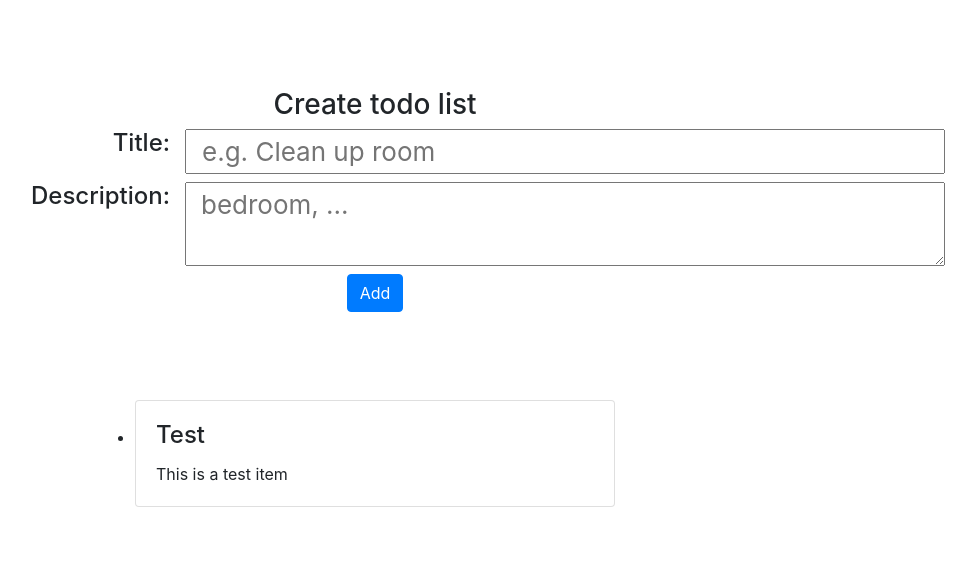
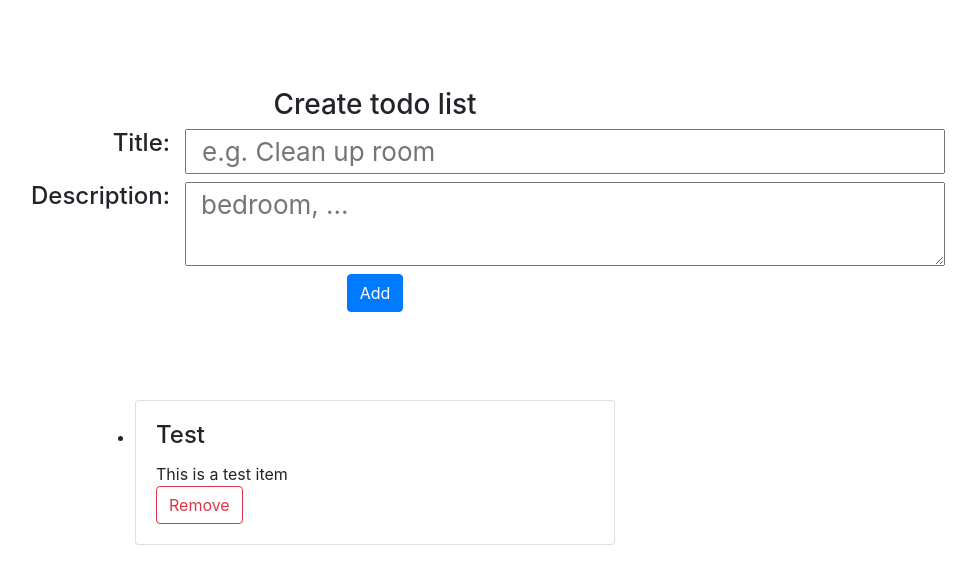
Before and after one commit to AudreyBehiels/Redux-ToolKit-demo, a React (Create React App) app: page / in a window 1280 px wide. Shown: the top 584 px of the page, without its empty margins (265-1241 px from the left). Built offline with nearby package versions, Linux system fonts and the light colour scheme.

Commit message:
Create remove item action, reducer, onClick func

```diff
--- a/src/app/components/TodoItem.tsx
+++ b/src/app/components/TodoItem.tsx
@@ -1,18 +1,34 @@
 import React, { FC } from 'react';
 import { TodoItemType } from '../types';
+import { useAppDispatch } from '../hooks';
+import { removeTodoItemAction } from '../redux/actions';
 
 type PropsType = {
     item: TodoItemType;
 };
 
 const TodoItem: FC<PropsType> = (props) => {
-    const { title, description } = props.item;
+
+    const dispatch = useAppDispatch();
+    const { id, title, description } = props.item;
+
+    // Removes item from list
+    const onRemoveAction = (id: string): void => {
+        dispatch(removeTodoItemAction({ id }));
+    };
 
     return (
         <div className="card" style={{ width: '30rem' }}>
             <div className="card-body">
                 <h4 className="card-title">{title}</h4>
                 <div className="card-text">{description}</div>
+                <button
+                    type="button"
+                    className="btn btn-outline-danger"
+                    onClick={() => onRemoveAction(id!)}
+                >
+                    Remove
+                </button>
             </div>
         </div>
     );
--- a/src/app/redux/actions/ListActions.ts
+++ b/src/app/redux/actions/ListActions.ts
@@ -2,9 +2,15 @@ import { createAction } from "@reduxjs/toolkit";
 
 export enum TodoListActions {
     ADD_ITEM = 'list/add-item',
+    REMOVE_ITEM = 'list/remove-item',
 };
 
 export type AddTodoItemActionType = { type: TodoListActions.ADD_ITEM, payload: { title: string, description: string }};
 export const addTodoItemAction = createAction<{ title: string, description: string }, TodoListActions.ADD_ITEM>(TodoListActions.ADD_ITEM);
 
-export type ToDoListActionsType = AddTodoItemActionType;
+export type RemoveTodoItemActionType = { type: TodoListActions.REMOVE_ITEM, payload: { id: string }};
+export const removeTodoItemAction = createAction<{id: string}, TodoListActions.REMOVE_ITEM>(TodoListActions.REMOVE_ITEM);
+
+export type ToDoListActionsType =
+    | AddTodoItemActionType
+    | RemoveTodoItemActionType;
--- a/src/app/redux/reducers/todoList.ts
+++ b/src/app/redux/reducers/todoList.ts
@@ -1,7 +1,7 @@
 import { createReducer } from '@reduxjs/toolkit';
 import uniqeuId from 'lodash/uniqueId';
 import { TodoItemType } from '../../types';
-import { AddTodoItemActionType, TodoListActions } from '../actions';
+import { AddTodoItemActionType, RemoveTodoItemActionType, TodoListActions } from '../actions';
 
 export const initialState: TodoItemType[] = [
     { id: 'item-0', title: 'Test', description: 'This is a test item' },
@@ -14,6 +14,11 @@ const todoList = createReducer(initialState, (builder) => {
             const item = { id: uniqeuId('item-'), ...action.payload }
             state.push(item);
         })
+        .addCase(TodoListActions.REMOVE_ITEM, (state, action: RemoveTodoItemActionType) => {
+            // Removes the item with id from the list
+            state = state.filter((item: TodoItemType) => item.id !== action.payload.id);
+            return state;
+        })
         .addDefaultCase((): any => {
             return initialState;
         });
```
